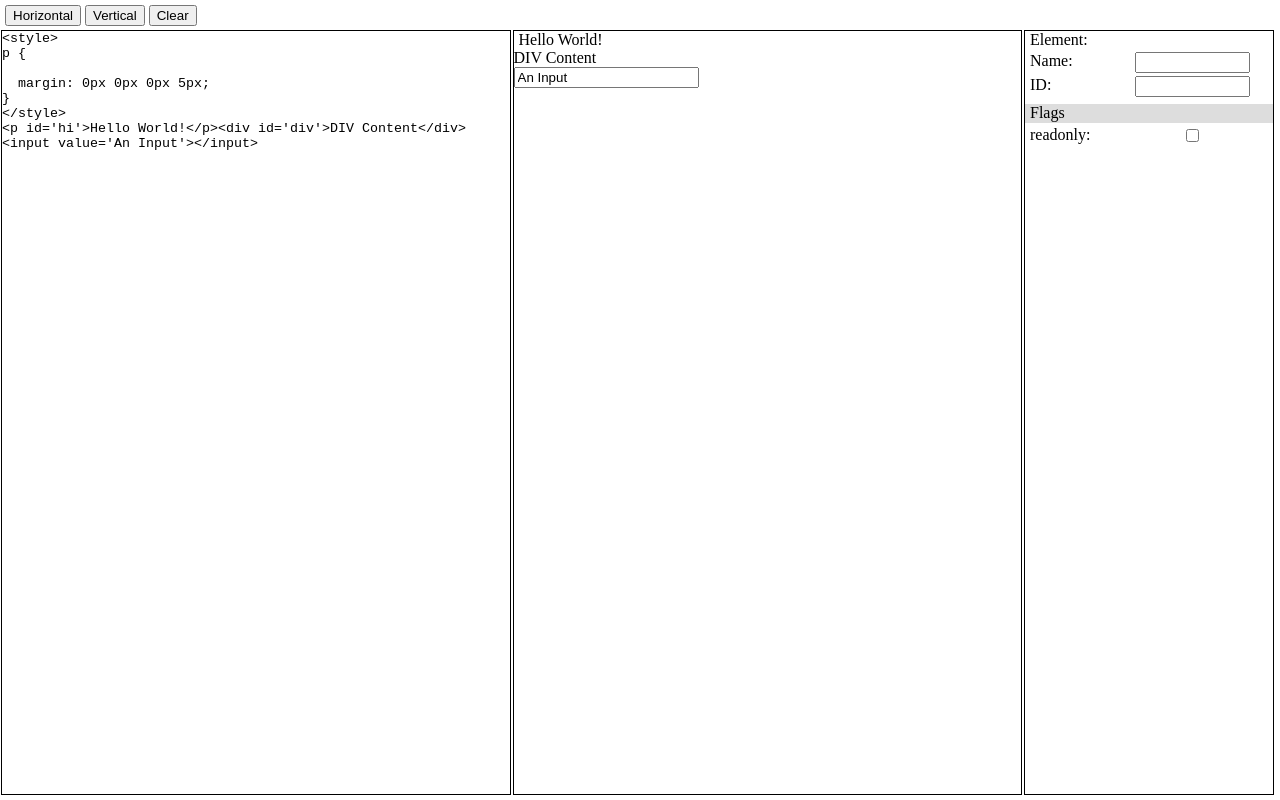
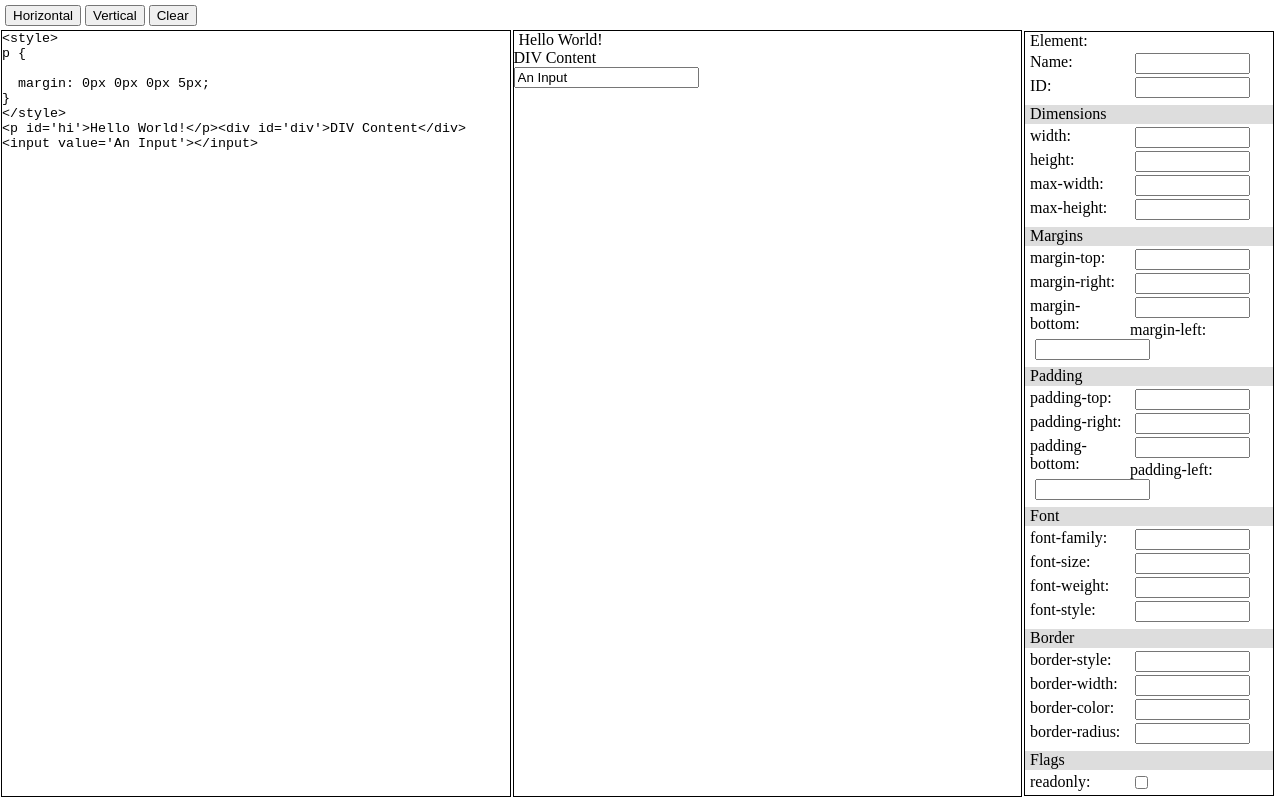
Before and after one commit to cliftonm/TablesAndDivs, a plain HTML site: page editor.html in a window 1280 px wide. Drawn offline with nearby package versions, Linux system fonts and the light colour scheme.

Commit message:
Styling of checkbox.

```diff
--- a/editor.html
+++ b/editor.html
@@ -203,8 +203,12 @@ selectors in JS
         width: var(--__propertyLabelWidth);
     }
 
-    .__propertyField {
+    .__inputPropertyField {
         width: var(--__propertyFieldWidth);
+        margin-left: 5px;
+    }
+
+    .__checkboxPropertyField {
         margin-left: 5px;
     }
 
@@ -295,8 +299,8 @@ selectors in JS
 
     <div class='__hidden' id = '__sourcePropertiesContainer'>
         <div class='__propertyItem'>Element: <span class='__text-bold __elementTagName'></span></div>
-        <div class='__propertyItem'><span class='__propertyLabel'>Name:</span><input class='__propertyField __propertyName'></div>
-        <div class='__propertyItem'><span class='__propertyLabel'>ID:</span><input class='__propertyField __propertyId'></div>
+        <div class='__propertyItem'><span class='__propertyLabel'>Name:</span><input class='__inputPropertyField __propertyName'></div>
+        <div class='__propertyItem'><span class='__propertyLabel'>ID:</span><input class='__inputPropertyField __propertyId'></div>
         <div id='__sections'></div>
     </div>
 
@@ -305,11 +309,11 @@ selectors in JS
     </div>
 
     <div class='__hidden' id = '__styleTemplate'>
-        <div class='__propertyItem'><span class='__propertyLabel'>{name}:</span><input class='__propertyField' id='__inputProperty{name}' cssName='{name}'></div>
+        <div class='__propertyItem'><span class='__propertyLabel'>{name}:</span><input class='__inputPropertyField' id='__inputProperty{name}' cssName='{name}'></div>
     </div>
 
     <div class='__hidden' id = '__checkboxStyleTemplate'>
-        <div class='__propertyItem'><span class='__propertyLabel'>{name}:</span><input class='__propertyField' id='__inputProperty{name}' type='checkbox' cssName='{name}'></div>
+        <div class='__propertyItem'><span class='__propertyLabel'>{name}:</span><input class='__checkboxPropertyField' id='__inputProperty{name}' type='checkbox' cssName='{name}'></div>
     </div>
 </body>
 
@@ -388,11 +392,11 @@ function setupButtonBar() {
 }
 
 var sections = [
-//        {name:'Dimensions', styles: ['width', 'height', 'max-width', 'max-height']},
-//        {name:'Margins', styles: ['margin-top', 'margin-right', 'margin-bottom', 'margin-left']},
-//        {name:'Padding', styles: ['padding-top', 'padding-right', 'padding-bottom', 'padding-left']},
-//        {name:'Font', styles: ['font-family', 'font-size', 'font-weight', 'font-style']},
-//        {name:'Border', styles: ['border-style', 'border-width', 'border-color', 'border-radius']},
+        {name:'Dimensions', styles: ['width', 'height', 'max-width', 'max-height']},
+        {name:'Margins', styles: ['margin-top', 'margin-right', 'margin-bottom', 'margin-left']},
+        {name:'Padding', styles: ['padding-top', 'padding-right', 'padding-bottom', 'padding-left']},
+        {name:'Font', styles: ['font-family', 'font-size', 'font-weight', 'font-style']},
+        {name:'Border', styles: ['border-style', 'border-width', 'border-color', 'border-radius']},
         {name:'Flags', styles: [{style:'readonly', control:'checkbox'}]}
     ];
 
```
